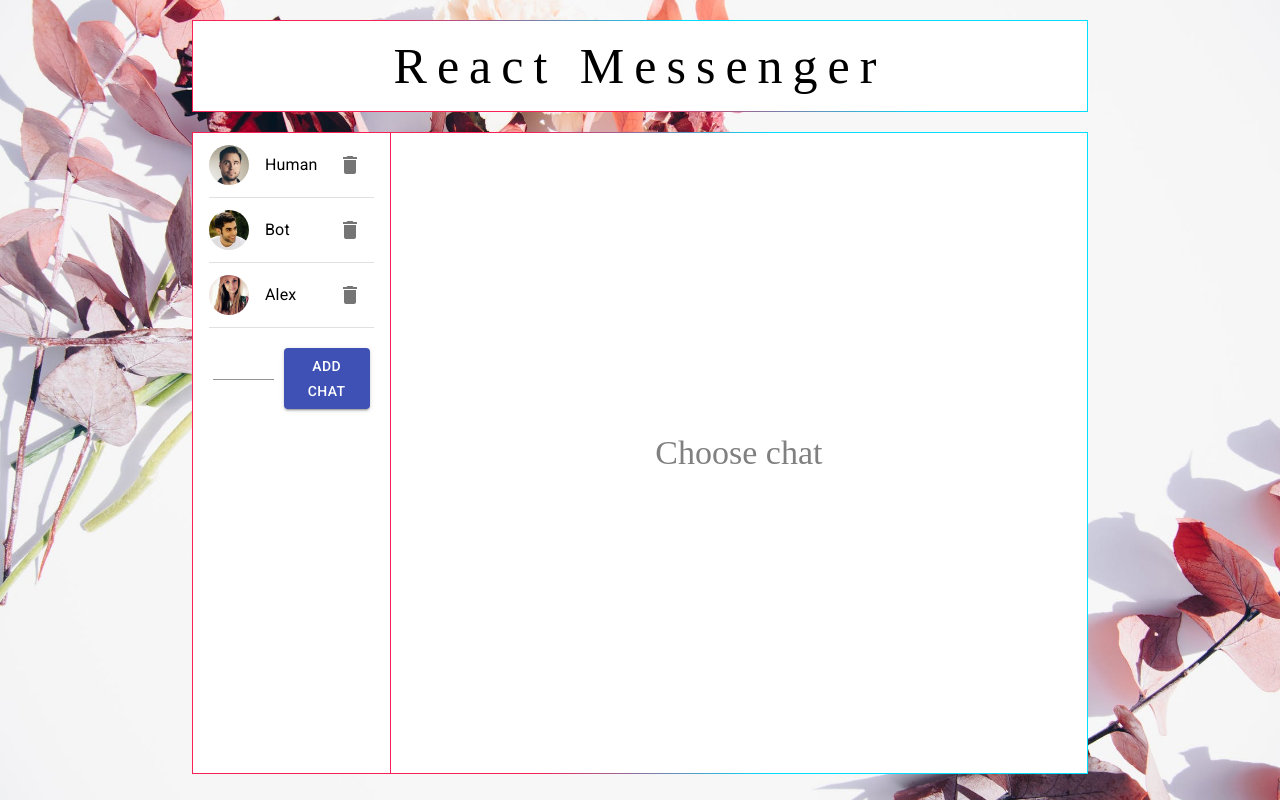
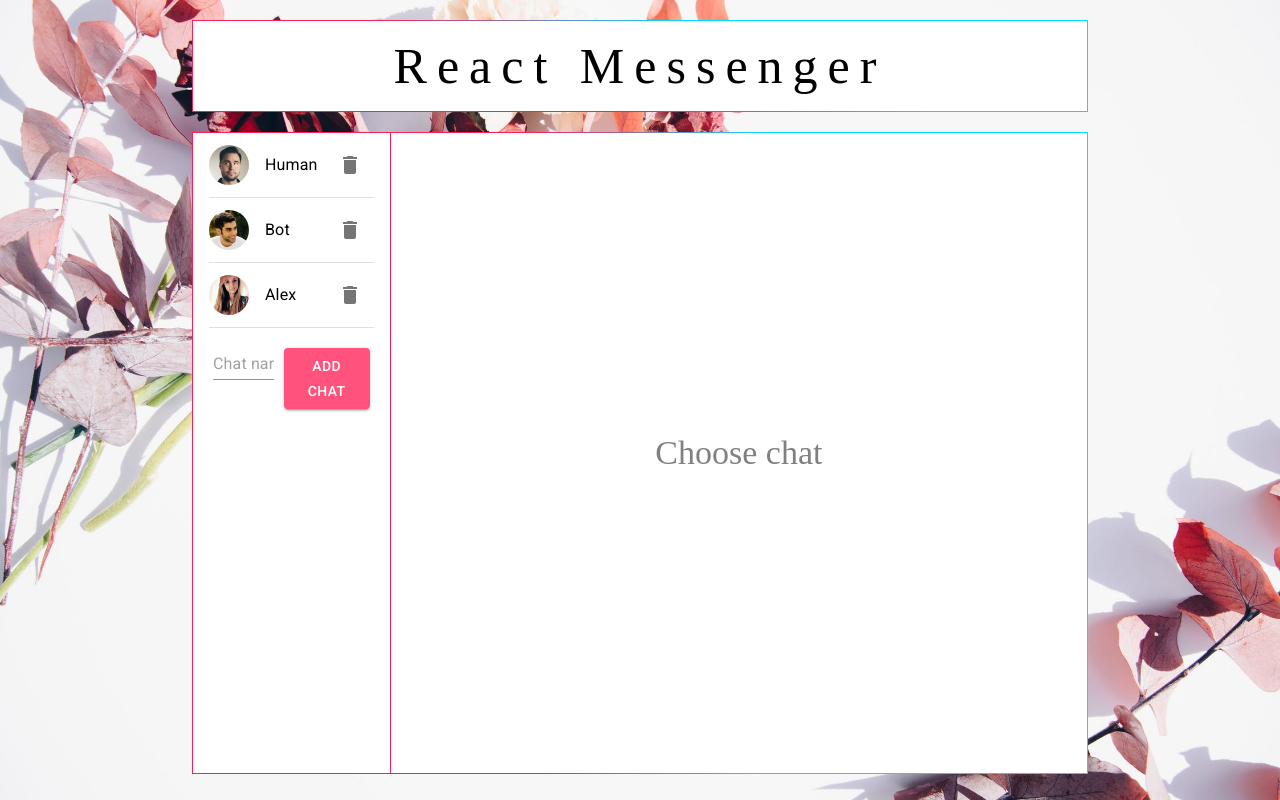
Before and after one commit to dkimd5/React-GB, a React app: page / in a window 1280 px wide. Built offline with nearby package versions, Linux system fonts and the light colour scheme.

Commit message:
buttons and textfields colors changed, focus color for chatItem changed

```diff
--- a/src/components/Messenger/ChatField/chatField.scss
+++ b/src/components/Messenger/ChatField/chatField.scss
@@ -2,6 +2,11 @@
    display: flex;
    flex-direction: column;
    overflow-y: scroll;
+   margin-bottom: 10px;
+}
+
+.messages-list::-webkit-scrollbar {
+   width: 0;
 }
 
 .item-list {
--- a/src/components/Messenger/Messenger.js
+++ b/src/components/Messenger/Messenger.js
@@ -21,7 +21,7 @@ export const Messenger = () => {
 
    return (
       <div className="messenger">
-         <ChatList />
+         <ChatList chatId={ chatId } />
          <div className="chat-msg-wrp">
             <ChatField chatId={ chatId } />
             { chatId != undefined && <MessageField onAddMessage={ handleAddMessage } /> }
--- a/src/components/Messenger/chatList/ChatList.js
+++ b/src/components/Messenger/chatList/ChatList.js
@@ -1,4 +1,4 @@
-import React, { useState } from 'react';
+import React, { useEffect, useState } from 'react';
 import { makeStyles, List, ListItem, ListItemText, Avatar, ListItemAvatar, Divider, TextField, Button, IconButton } from '@material-ui/core';
 import DeleteIcon from '@material-ui/icons/Delete';
 import { Link } from 'react-router-dom';
@@ -23,11 +23,12 @@ const useStyles = makeStyles({
       width: '50%',
    },
    addChatBtn: {
-      marginLeft: '10px'
+      marginLeft: '10px',
+      background: '#FF527C',
    }
 });
 
-export const ChatList = () => {
+export const ChatList = ({ chatId }) => {
    const classes = useStyles();
 
    const [value, setValue] = useState("");
@@ -35,6 +36,10 @@ export const ChatList = () => {
    const chats = useSelector(state => state.chats.chatList);
    const newMessageChatId = useSelector(state => state.chats.newMessageChatId);
    const dispatch = useDispatch();
+
+   useEffect(() => {
+
+   }, [chatId])
 
    const handleChange = (e) => {
       setValue(e.target.value);
@@ -66,7 +71,12 @@ export const ChatList = () => {
             ))
             }
             <div className="addchat-wrp">
-               <TextField className={ classes.addChatField } value={ value } onChange={ handleChange } />
+               <TextField
+                  placeholder="Chat name"
+                  color="secondary"
+                  className={ classes.addChatField }
+                  value={ value }
+                  onChange={ handleChange } />
                <Button
                   className={ classes.addChatBtn }
                   variant="contained"
--- a/src/components/Messenger/chatList/chatList.scss
+++ b/src/components/Messenger/chatList/chatList.scss
@@ -3,3 +3,21 @@
    display: flex;
    justify-content: space-between;
 }
+
+.chatlist-link {
+   display: block;
+}
+
+.chatlist-link:hover {
+   display: block;
+   background: #ff527c;
+}
+
+.link {
+   text-decoration: none;
+   color: black;
+
+   &:hover {
+      color: #fff;
+   }
+}
--- a/src/components/Messenger/messageField/MessageField.js
+++ b/src/components/Messenger/messageField/MessageField.js
@@ -5,7 +5,8 @@ import { AUTHORS } from "../../_utils/constants";
 
 const useStyles = makeStyles(() => ({
    button: {
-      padding: '16px',
+      padding: '15.68px',
+      background: '#FF527C',
    },
    textField: {
       marginRight: '10px',
@@ -37,6 +38,8 @@ export const MessageField = ({ onAddMessage }) => {
             placeholder="Text your message here..."
             multiline
             variant="outlined"
+            color="secondary"
+            fullWidth="false"
             value={ value }
             autoFocus={ true }
             onChange={ handleChange }
--- a/src/components/app.scss
+++ b/src/components/app.scss
@@ -6,12 +6,3 @@ body {
    width: 70%;
    margin: 0 auto;
 }
-
-.link {
-   text-decoration: none;
-   color: black;
-
-   &:hover {
-      color: lightblue;
-   }
-}
```
